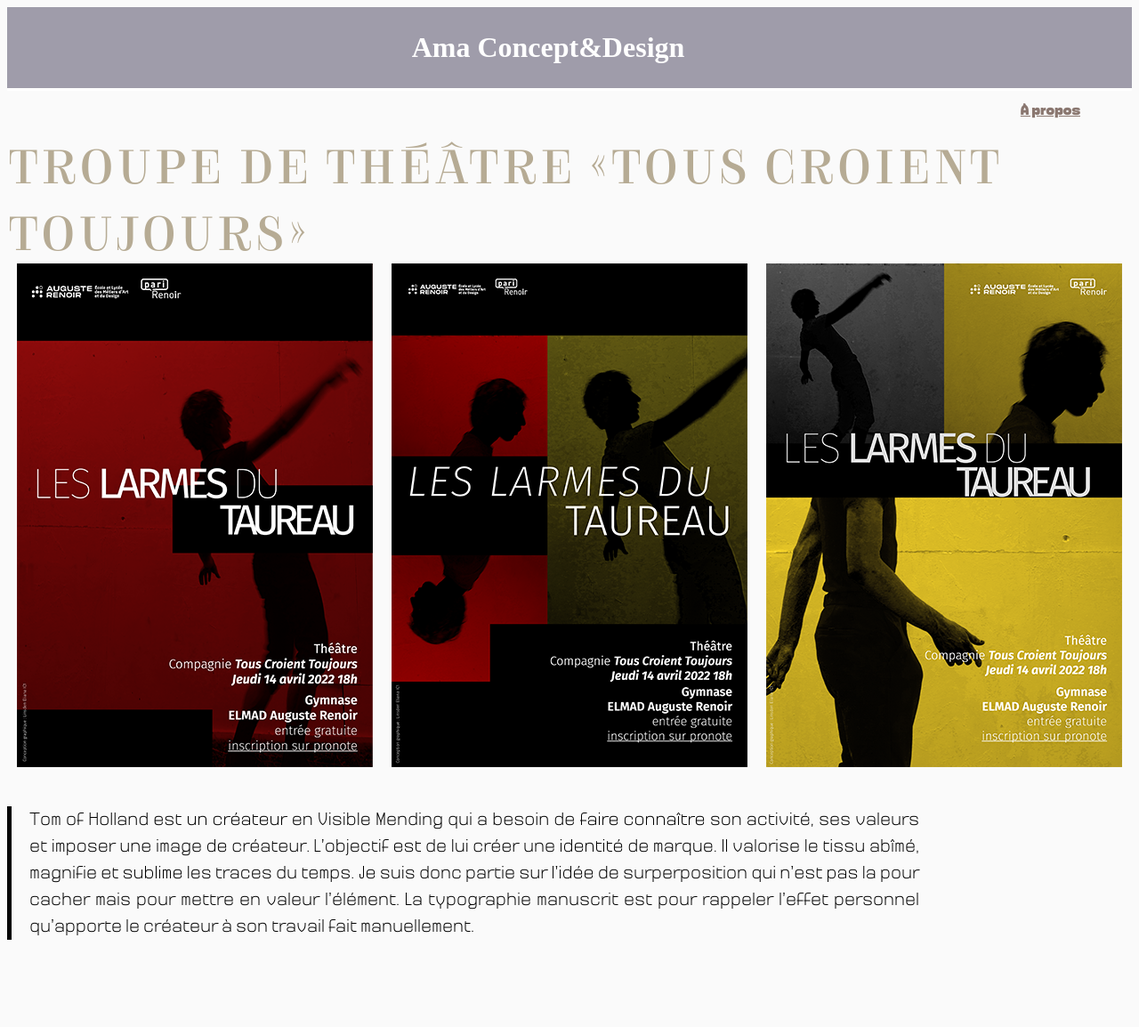
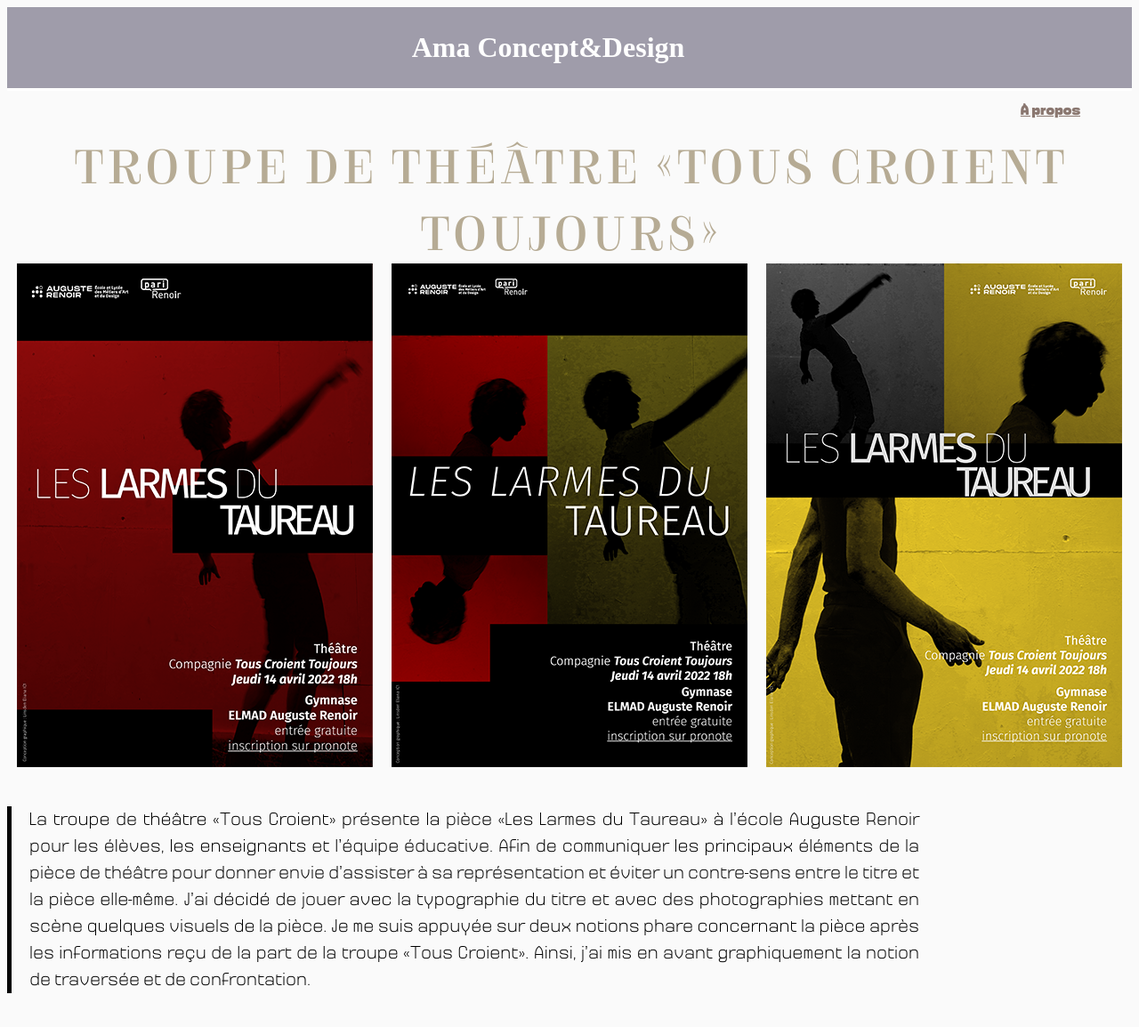
Before and after one commit to ama-concept-and-design/ama-concept-and-design.github.io, a plain HTML site: page 01_leslarmesdutaureau.html in a window 1280 px wide. Shown: the whole page at 89% size. Drawn offline with Linux system fonts and the light colour scheme; a web font is replaced by a local one.

Commit message:
Add files via upload

```diff
--- a/01_leslarmesdutaureau.html
+++ b/01_leslarmesdutaureau.html
@@ -20,9 +20,12 @@
         <a href="a-propos.html">À propos</a>
     </div>
 
+    <div style="text-align: center;">
+        <span class="portfolio-title">TROUPE DE THÉÂTRE «TOUS CROIENT TOUJOURS»</span>
+    </div>
+
     <div class="portfolio">
 
-        <span class="portfolio-title">TROUPE DE THÉÂTRE «TOUS CROIENT TOUJOURS»</span>
             <img class="extrait" src="03_images/1_larmes_taureau.png" alt="les larmes du taureau affiche 1">
 
             <img class="extrait" src="03_images/2_larmes_taureau.png" alt="les larmes du taureau affiche 2">
@@ -34,8 +37,8 @@
             <section id="about_porfolio" class="main-section">
                 <div class="wrapper_portfolio">
                 <p class="about__description">
-                    Tom of Holland est un créateur en Visible Mending qui a besoin de faire connaître son activité, ses valeurs et imposer une image de créateur. L’objectif est de lui créer une identité de marque.
-                    Il valorise le tissu abîmé, magnifie et sublime les traces du temps. Je suis donc partie sur l’idée de surperposition qui n’est pas la pour cacher mais pour mettre en valeur l’élément. La typographie manuscrit est pour rappeler l’effet personnel qu’apporte le créateur à son travail fait manuellement.
+                    La troupe de théâtre «Tous Croient» présente la pièce «Les Larmes du Taureau» à l’école Auguste Renoir pour les élèves, les enseignants et l’équipe éducative. Afin de communiquer les principaux éléments de la pièce de théâtre pour donner envie d’assister à sa représentation et éviter un contre-sens entre le titre et la pièce elle-même. J’ai décidé de jouer avec la typographie du titre et avec des photographies mettant en scène quelques visuels de la pièce. Je me suis appuyée sur deux notions phare concernant la pièce après les informations reçu de la part de la troupe «Tous Croient». Ainsi, j’ai mis en avant graphiquement la notion de traversée et de confrontation.
+
                 </p>
     </main>
 
```
Also changed, not shown: 02_insecte.html (+2 -3 lines).
